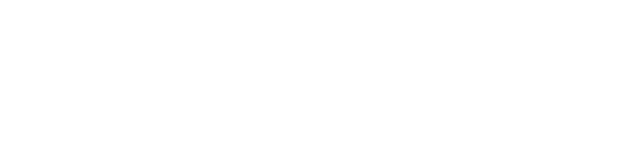
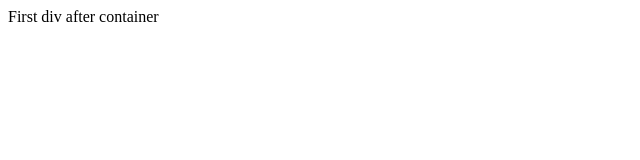
Before and after one commit to cforbes90/basic-portfolio, a plain HTML site: page portfolio.html in a window 1280 px wide. Shown: the whole page, without its empty margins (0-640 px from the left). Drawn offline with Linux system fonts and the light colour scheme.

```diff
--- a/assets/css/style.css
+++ b/assets/css/style.css
@@ -1,6 +1,6 @@
 body {
     background-color: #ffffff;
-
+    width: 960px;
 }
 
 .topbar {
--- a/portfolio.html
+++ b/portfolio.html
@@ -0,0 +1,16 @@
+<!DOCTYPE html>
+<html lang="en">
+    <head> <meta charset="utf-8">
+    <title>Portfolio Gallery</title>
+    <link rel= "stylesheet" href = "assets/css/styleportfolio.css">
+
+    </head>
+    <body>
+        <div class="container">
+            <div>
+                First div after container
+            </div>
+
+        </div>
+    </body>
+</html>
```
Also changed, not shown: index.html (+8 -8 lines), assets/css/stylecontact.css (added), assets/css/styleportfolio.css (added).
